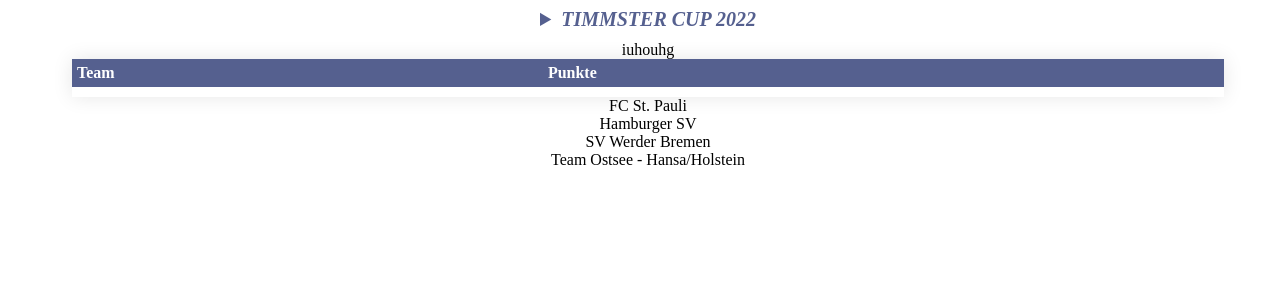
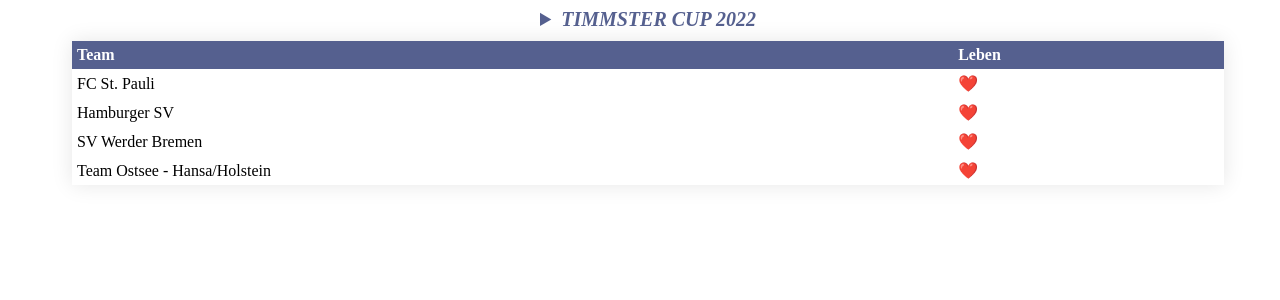
Before and after one commit to Timmster/timmster-cup, an Angular app: page /score in a window 1280 px wide. Shown: the top 300 px of the page. Built offline with nearby package versions, Linux system fonts and the light colour scheme.

Commit message:
2 files modified

```diff
--- a/src/app/views/score/score.component.html
+++ b/src/app/views/score/score.component.html
@@ -1,18 +1,11 @@
-iuhouhg
 <table>
   <tr>
     <th>Team</th>
-    <th>Punkte</th>
+    <th>Leben</th>
     <th></th>
   </tr>
-  <tr>
-    <td></td>
-
-    <td></td>
-    <td></td>
+  <tr *ngFor="let team of getTeams()">
+    <td>{{ team.name }}</td>
+    <td>❤️</td>
   </tr>
 </table>
-
-<div *ngFor="let team of getTeams()">
-  {{ team.name }}
-</div>
--- a/src/styles.css
+++ b/src/styles.css
@@ -12,14 +12,15 @@ table {
   width: 100%;
 }
 
-th,
 td {
   padding: 5px;
-  background-color: rgba(255, 255, 255, 0.2);
-  color: #fff;
+  background-color: white;
+  color: black;
 }
 
 th {
+  padding: 5px;
+  color: white;
   text-align: left;
 }
 
```
